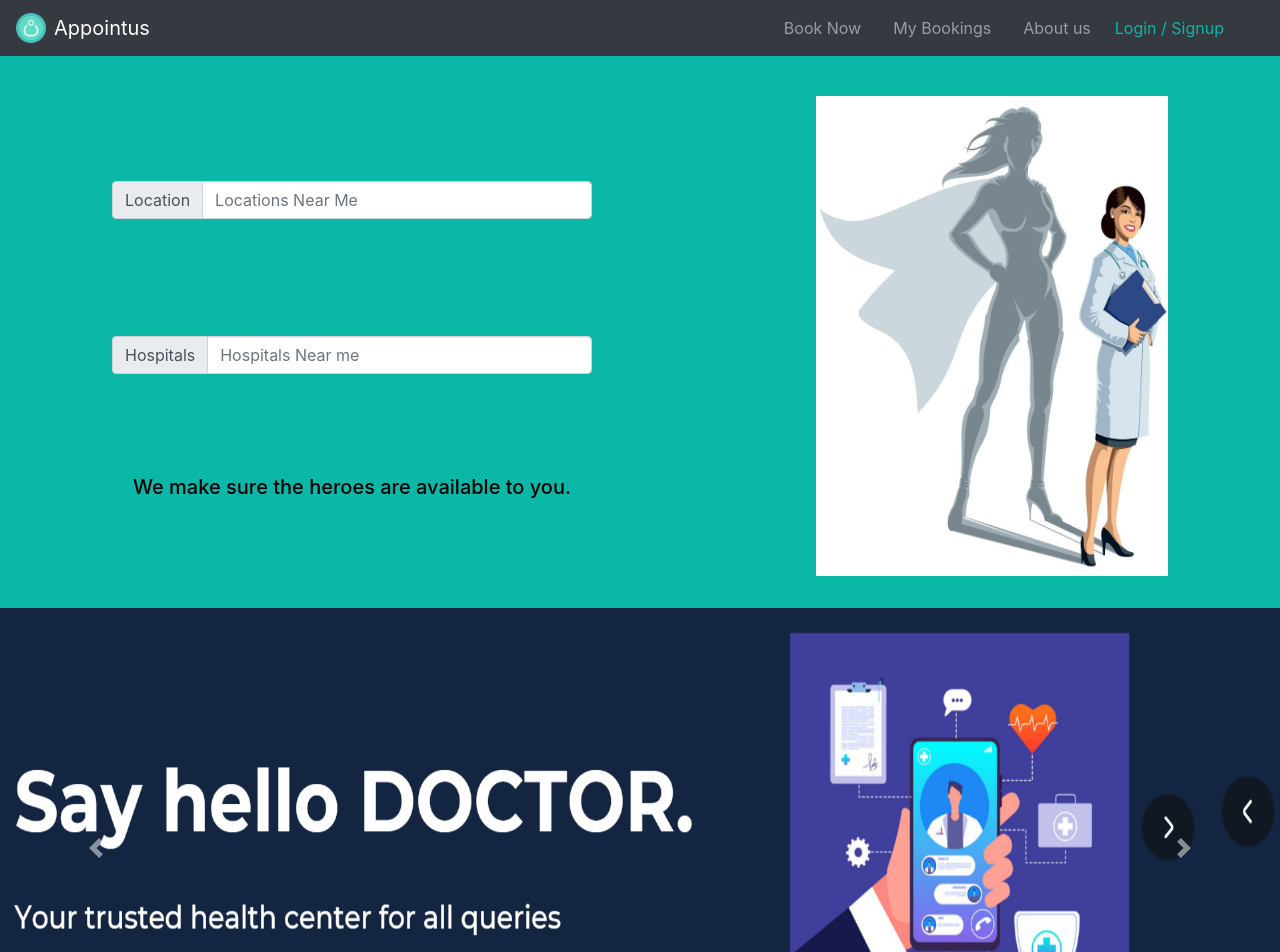
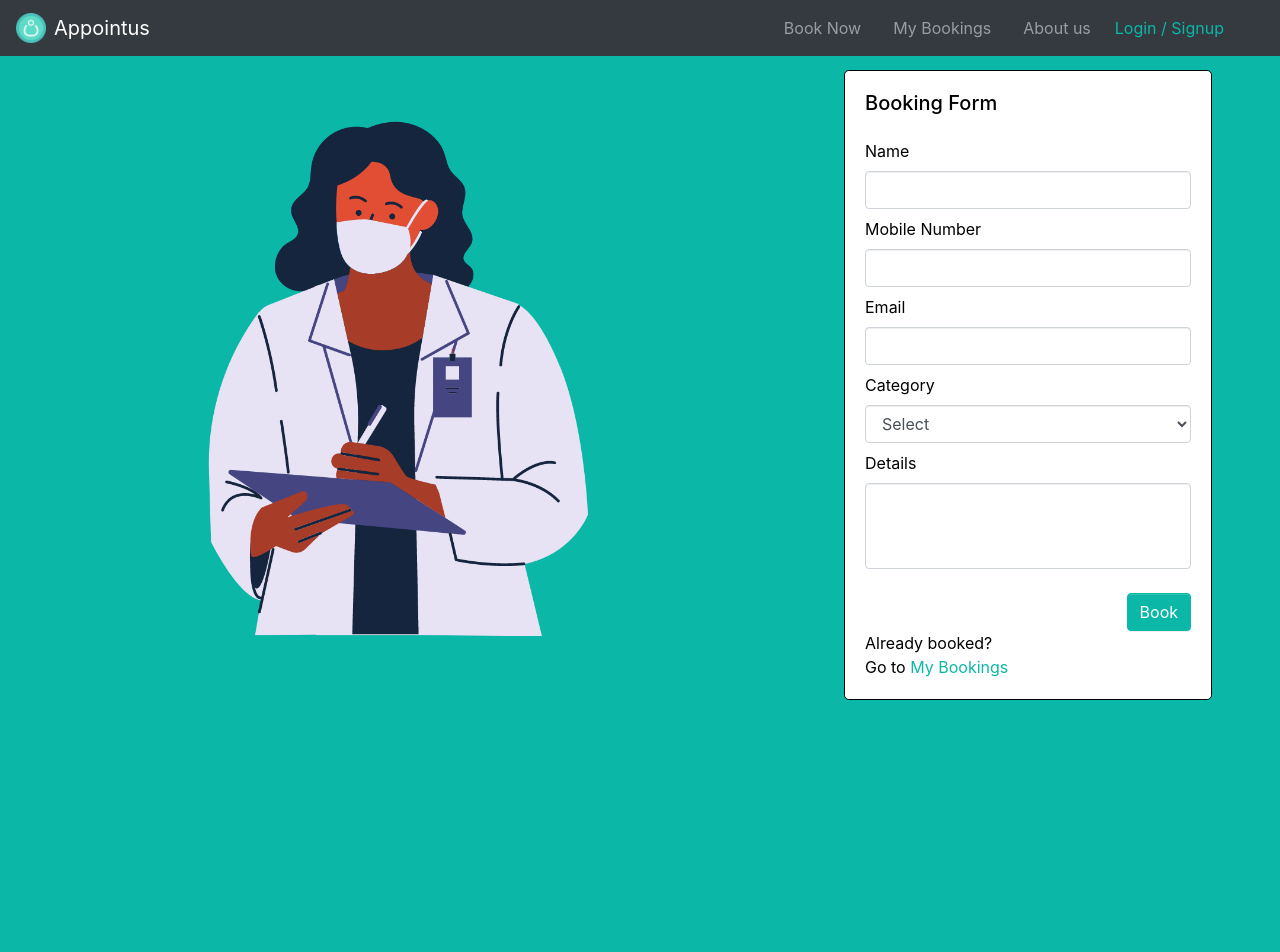
Before and after one commit to AitNik/ProjectAppointus, a React (Create React App) app: page /booknow in a window 1280 px wide. Before the commit this address led to /home. Shown: the top 952 px of the page. After the commit the page ends 800 px from the top, so only its background shows below. Built offline with nearby package versions, Linux system fonts and the light colour scheme.

Commit message:
navbar fixed to top and removed some warnings

```diff
--- a/src/App.js
+++ b/src/App.js
@@ -1,19 +1,19 @@
 import React from 'react';
 import "./App.scss";
 import AppNavbar from './components/AppNavbar';
-import { BrowserRouter as Router, Switch, Route, Link, Redirect  } from 'react-router-dom'
+import { BrowserRouter as Router, Switch, Route, Redirect  } from 'react-router-dom'
 import Login from './LoginSignup/Login'
 import Signup from './LoginSignup/Signup'
-import BookHere from './components/BookHere/BookHere'
+import BookNow from './components/BookNow/BookNow'
 import HomePage from './components/HomePage/HomePage'
 import Client from './components/Client/Client'
 import MyBookings from './components/MyBookings/MyBookings'
-import { Row } from 'react-bootstrap';
 
 function App() {
   return (
     <>
       <AppNavbar fixed="top"/>
+      <div className="main">
       <Router>
         <Switch>
           <Route exact path='/' >
@@ -22,7 +22,7 @@ function App() {
           <Route exact path='/login' component={Login} />
           <Route exact path='/signup' component={Signup} />
           <Route exact path='/home' component={HomePage} />
-          <Route exact path='/bookhere' component={BookHere} />
+          <Route exact path='/booknow' component={BookNow} />
           <Route exact path='/client' component={Client} />
           <Route exact path='/mybookings' component={MyBookings} />
 
@@ -31,6 +31,7 @@ function App() {
           </Route>
         </Switch>
       </Router>
+      </div>
     </>
   );
 }
--- a/src/App.scss
+++ b/src/App.scss
@@ -20,3 +20,14 @@ body::-webkit-scrollbar-thumb {
   border-radius: 6px;
   border: 3px solid var(--scrollbarBG);
 }
+.navbar {
+  position: fixed;
+  top: 0;
+  width: 100%;
+  z-index: 2147483647;
+}
+.main {
+  padding-top: 16px;
+  margin-top: 30px;
+  // height: 1500px; /* Used in this example to enable scrolling */
+}
--- a/src/LoginSignup/Login.js
+++ b/src/LoginSignup/Login.js
@@ -1,5 +1,4 @@
 import React from 'react';
-import { Col, Row } from 'react-bootstrap';
 import LoginCard from "./LoginCard";
 
 function Login() {
--- a/src/LoginSignup/LoginCard.js
+++ b/src/LoginSignup/LoginCard.js
@@ -1,8 +1,7 @@
 import React from 'react';
-import { Formik, useFormik } from 'formik'
+import { useFormik } from 'formik'
 import * as Yup from 'yup'
 import { Button, Col, Form, Row, Card} from 'react-bootstrap'
-import { Nav, Navbar, FormControl, NavDropdown } from 'react-bootstrap';
 
 
 
--- a/src/LoginSignup/SignUpCard.js
+++ b/src/LoginSignup/SignUpCard.js
@@ -1,7 +1,7 @@
 import React from 'react';
-import { Formik, useFormik } from 'formik'
+import { useFormik } from 'formik'
 import * as Yup from 'yup'
-import { Button, Col, Form, Row, Card , Nav , Navbar} from 'react-bootstrap'
+import { Button, Col, Form, Row, Card } from 'react-bootstrap'
 
 
 
--- a/src/LoginSignup/Signup.js
+++ b/src/LoginSignup/Signup.js
@@ -1,5 +1,4 @@
 import React from 'react';
-import { Col, Row } from 'react-bootstrap';
 import SignupCard from './SignUpCard';
 
 function Signup() {
--- a/src/components/AppNavbar.js
+++ b/src/components/AppNavbar.js
@@ -8,6 +8,7 @@ function AppNavbar() {
     <Navbar collapseOnSelect expand="sm" bg="dark" variant="dark" style={{ zIndex: '1024!important' }}>
         <Navbar.Brand href="/home" className={'mr-3'}>
           <img
+          alt=""
           src={brandIcon}
           width="30"
           height="30"
@@ -20,7 +21,7 @@ function AppNavbar() {
         <Nav className="ml-auto mr-2">
           {/* <Nav.Link href='/client'>Client</Nav.Link> */}
           {/* <Nav.Link href='/home' className="mr-2 ml-2">Home</Nav.Link> */}
-          <Nav.Link href='/bookhere' className="mr-2 ml-2">Book Now</Nav.Link>
+          <Nav.Link href='/booknow' className="mr-2 ml-2">Book Now</Nav.Link>
           <Nav.Link href='/mybookings' className="mr-2 ml-2">My Bookings</Nav.Link>
           <Nav.Link href='/' className="mr-2 ml-2">About us</Nav.Link>
         </Nav>
--- a/src/components/BookHere/BookHere.js
+++ b/src/components/BookNow/BookNow.js
@@ -1,5 +1,5 @@
 import React from "react";
-import { Formik, useFormik } from "formik";
+import { useFormik } from "formik";
 import * as Yup from "yup";
 import { Button, Col, Form, Row, Card } from "react-bootstrap";
 
@@ -43,7 +43,7 @@ const BookNow = () => {
     <>
       <div style={{display:"flex",flexDirection:"row",justifyContent:"space-around"}}>
         <div>
-        <img src={require("./doctor.png")} style={{width:"40rem"}}></img>
+        <img alt="" src={require("./doctor.png")} style={{width:"40rem"}}></img>
         </div>
         <div style={{top:0}}>
           <Card
--- a/src/components/HomePage/HomePage.js
+++ b/src/components/HomePage/HomePage.js
@@ -3,10 +3,9 @@ import Carousel from "react-bootstrap/Carousel";
 import InputGroup from "react-bootstrap/InputGroup";
 import FormControl from "react-bootstrap/FormControl";
 import './homepage.scss'
-import { Formik, useFormik } from 'formik'
+import { useFormik } from 'formik'
 import * as Yup from 'yup'
 import { Button, Col, Form, Row, Card, CardGroup} from 'react-bootstrap'
-import { Link } from "react-router-dom";
 
 
 function HomePage() {
@@ -59,20 +58,20 @@ function HomePage() {
           <h5>We make sure the heroes are available to you.</h5>
         </div>
         <div className="image-part">
-          <img src={require("./8.jpg")} style={{ width: "22rem", height: "30rem",margin:"1rem",float:"right" }}></img>
+          <img alt="" src={require("./8.jpg")} style={{ width: "22rem", height: "30rem",margin:"1rem",float:"right" }}></img>
         </div>
       </div>
       {/*react carousel*/}
       <Carousel style={{ marginTop: "1rem" }}>
         <Carousel.Item>
-          <img
+          <img alt=""
             className="d-block w-100"
             src={require("./Doctor1.PNG")}
             style={{ width: "20rem", height: "30rem" }}
           ></img>
         </Carousel.Item>
         <Carousel.Item>
-          <img
+          <img alt=""
             className="d-block w-100"
             src={require("./Capture2.PNG")}
             style={{ width: "20rem", height: "30rem" }}
@@ -258,7 +257,7 @@ function HomePage() {
         style={{ margin: "6rem", height: 0.8, backgroundColor: "#0bb7a7" }}
       ></hr>
       <footer style={{display:"flex",justifyContent:"space-around"}}>
-            <img src={require("./appointus.png")}/>
+            <img alt="" src={require("./appointus.png")}/>
             <div>
               <h1>For Any Queries</h1>
               <Form noValidate onSubmit={formikForm.handleSubmit} className="mt-4" id="contactForm">
```
Also changed, not shown: src/components/BookNow/doctor.png (renamed from src/components/BookHere/doctor.png).
